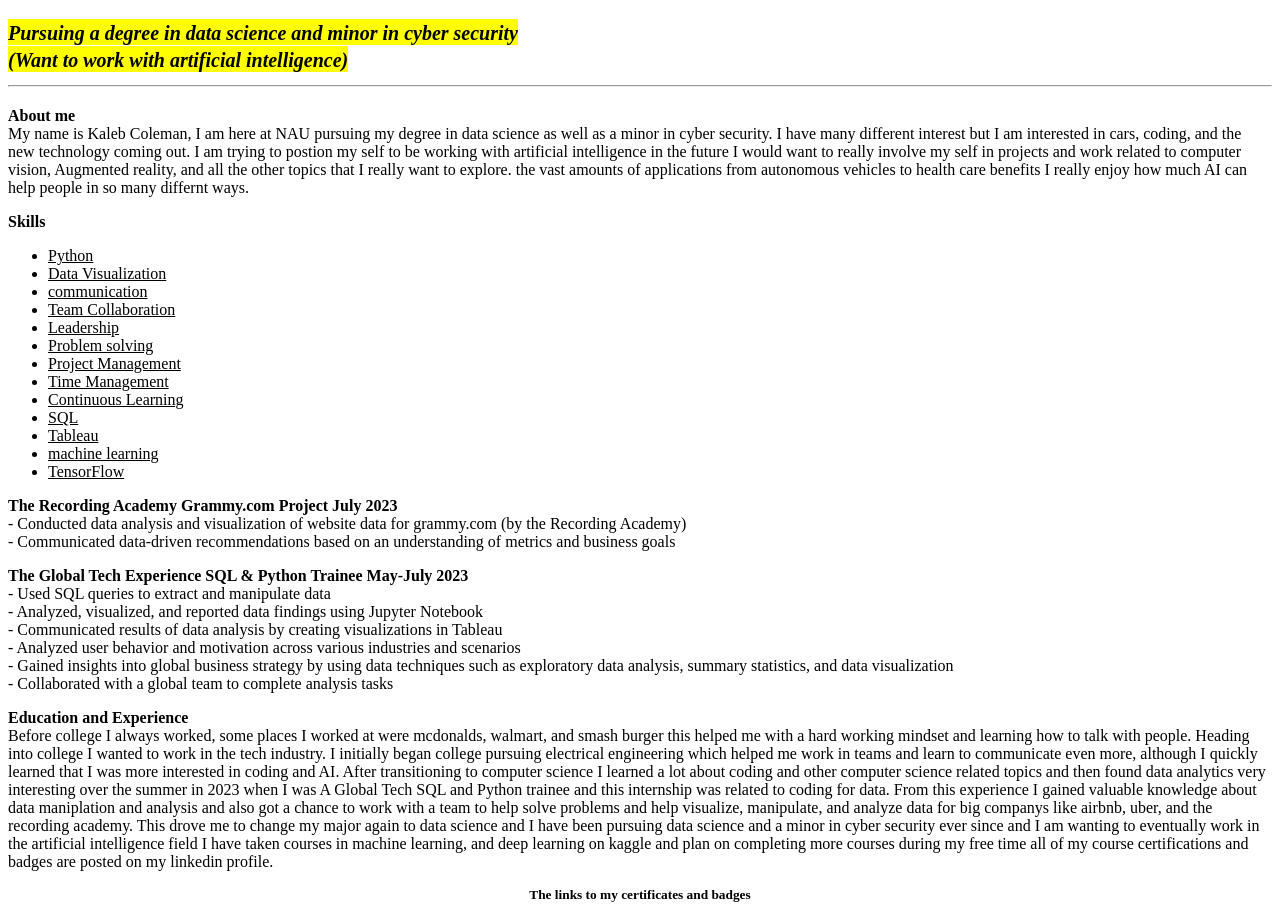
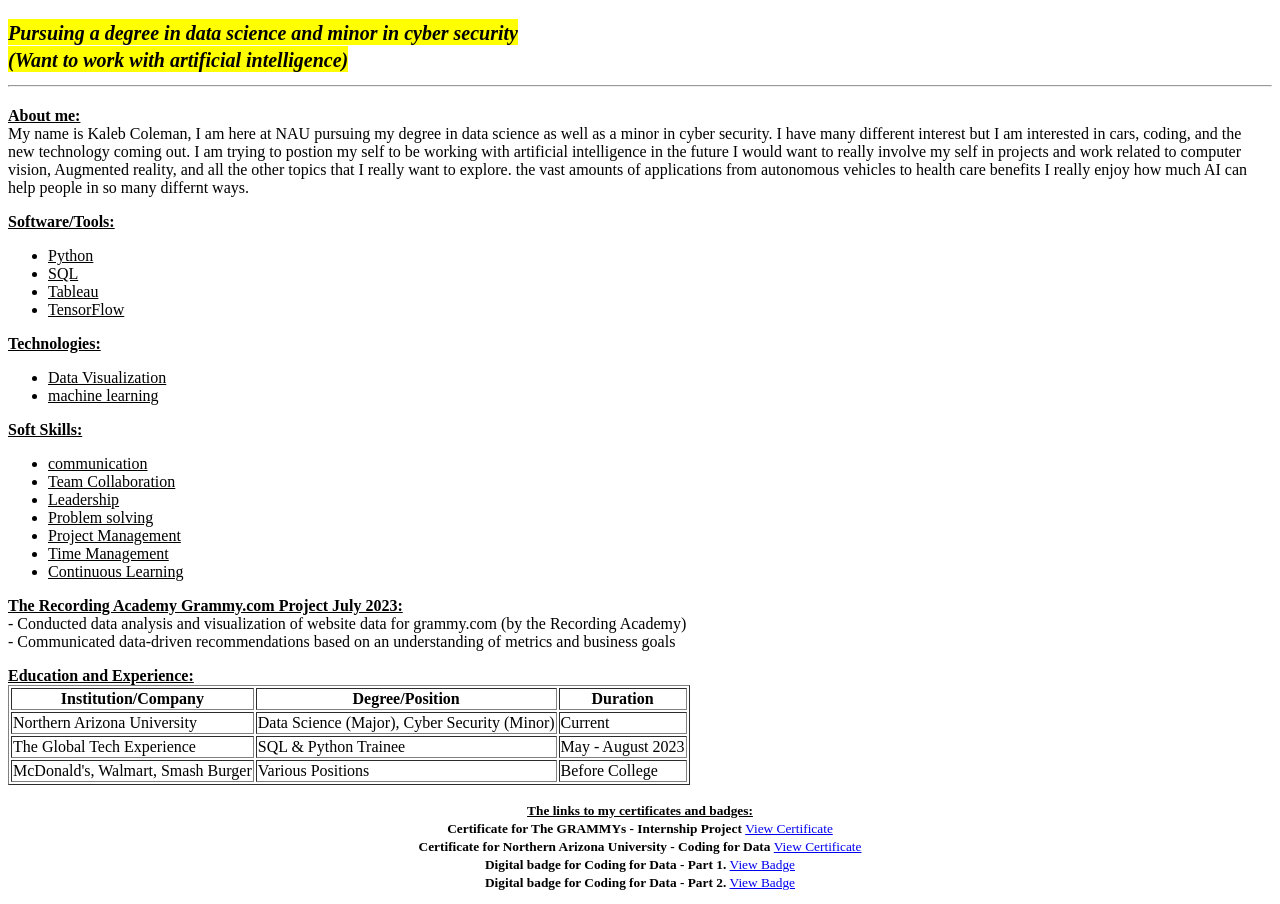
Before and after one commit to kalebcoleman/portfolio, a plain HTML site: page second-webpage/index.html in a window 1280 px wide. Shown: the part 61-965 px from the top of the page. Drawn offline with Linux system fonts and the light colour scheme.

Commit message:
Updated skills section with categorized lists and reduced spacing and updated experience with a table

```diff
--- a/second-webpage/index.html
+++ b/second-webpage/index.html
@@ -32,27 +32,36 @@
         </i>
         <!-- Introduction paragraph -->
         <p>
-            <b>
+
             <!-- bloded and broke the line to form a title-->
-            About me
+            <ins><b>About me:</b></ins>
             <br>
-            </b>
+
             My name is Kaleb Coleman, I am here at NAU pursuing my degree in data science as well as a minor in cyber security. I have many different interest but I am interested in cars, coding, and the new technology coming out. I am trying to postion my self to be working with artificial intelligence in the future I would want to really involve my self in projects and work related to computer vision, Augmented reality, and all the other topics that I really want to explore. the vast amounts of applications from autonomous vehicles to health care benefits I really enjoy how much AI can help people in so many differnt ways.
         </p>
 
 
         <!-- Skills -->
         <p>
-            <b>
-            <!-- bolded and broke the line to form a title-->
-            Skills
-            <br>
-            </b>
-            <!-- decieded to put them all into bullet points and also used <ins> inside to underline each skill -->
+            <ins><b>Software/Tools:</b></ins>
                 <ul>
                     <ins>
                         <li>Python</li>
+                        <li>SQL</li>
+                        <li>Tableau</li>
+                        <li>TensorFlow</li>
+                    </ins>
+                </ul>
+                <ins><b>Technologies:</b></ins>
+                <ul>
+                    <ins>
                         <li>Data Visualization</li>
+                        <li>machine learning</li>
+                    </ins>
+                </ul>
+                <ins><b>Soft Skills:</b></ins>
+                <ul>
+                    <ins>
                         <li>communication</li>
                         <li>Team Collaboration</li>
                         <li>Leadership</li>
@@ -60,70 +69,57 @@
                         <li>Project Management</li>
                         <li>Time Management</li>
                         <li>Continuous Learning</li>
-            <li>SQL</li>
-            <li>Tableau</li>
-            <li>machine learning</li>
-            <li>TensorFlow</li>
                     </ins>
                 </ul>
+
+                </ul>
+
             <!-- I put <ins> to underline all my skills and ul and li for bullet points -->
         </p>
 
 
         <!-- Projects -->
         <p>
-            <b>
+
             <!-- bloded and broke the line to form a title-->
-            The Recording Academy Grammy.com Project July 2023
-            </b>
+            <ins><b>The Recording Academy Grammy.com Project July 2023:</b></ins>
             <br>
             - Conducted data analysis and visualization of website data for grammy.com (by the Recording Academy)
             <br>
             - Communicated data-driven recommendations based on an understanding of metrics and business goals
-
-
-
         </p>
 
         <!-- education and experience -->
+           <table border="1">
+            <ins><b>Education and Experience:</b></ins>
+            <tr>
+                <th>Institution/Company</th>
+                <th>Degree/Position</th>
+                <th>Duration</th>
+            </tr>
+            <tr>
+                <td>Northern Arizona University</td>
+                <td>Data Science (Major), Cyber Security (Minor)</td>
+                <td>Current</td>
+            </tr>
+            <tr>
+                <td>The Global Tech Experience</td>
+                <td>SQL & Python Trainee</td>
+                <td>May - August 2023</td>
+            </tr>
+            <tr>
+                <td>McDonald's, Walmart, Smash Burger</td>
+                <td>Various Positions</td>
+                <td>Before College</td>
+            </tr>
+        </table>
+
         <p>
-            <b>
-            <!-- bloded and broke the line to form a title-->
-            The Global Tech Experience SQL & Python Trainee  May-July  2023
-            </b>
-            <br>
-            - Used SQL queries to extract and manipulate data
-            <br>
-            - Analyzed, visualized, and reported data findings using Jupyter Notebook
-            <br>
-            - Communicated results of data analysis by creating visualizations in Tableau
-            <br>
-            - Analyzed user behavior and motivation across various industries and scenarios
-            <br>
-            - Gained insights into global business strategy by using data techniques such as exploratory data analysis, summary statistics, and data visualization
-            <br>
-            - Collaborated with a global team to complete analysis tasks
-        </p>
-        <!-- education and experience extended -->
-        <p>
-            <b>
-            Education and Experience
-            </b>
-            <br>
-
-            Before college I always worked, some places I worked at were mcdonalds, walmart, and smash burger this helped me with a hard working mindset and learning how to talk with people. Heading into college I wanted to work in the tech industry. I initially began college pursuing electrical engineering which helped me work in teams and learn to communicate even more, although I quickly learned that I was more interested in coding and AI. After transitioning to computer science I learned a lot about coding and other computer science related topics and then found data analytics very interesting over the summer in 2023 when I was A Global Tech SQL and Python trainee and this internship was related to coding for data. From this experience I gained valuable knowledge about data maniplation and analysis and also got a chance to work with a team to help solve problems and help visualize, manipulate, and analyze data for big companys like airbnb, uber, and the recording academy. This drove me to change my major again to data science and I have been pursuing data science and a minor in cyber security ever since and I am wanting to eventually work in the artificial intelligence field I have taken courses in machine learning, and deep learning on kaggle and plan on completing more courses during my free time all of my course certifications and badges are posted on my linkedin profile.
-
-        </p>
-
-
         <center>
         <small>
         <!-- links to my certificates and badges-->
-        <p>
-            <b>
-            <!-- bloded and broke the line to form a title for each link -->
-            The links to my certificates and badges
-            </b>
+
+            <ins><b>The links to my certificates and badges:</b></ins>
             <br>
             <b>
             Certificate for The GRAMMYs - Internship Project
@@ -159,9 +155,7 @@
         <!-- Contact information -->
 
         <p>
-            <b>
-            Contact Information
-            </b>
+            <b><ins>Contact Information:</ins></b>
             <br>
             Email: kac965@nau.edu
             <br>
@@ -172,11 +166,9 @@
             href="https://www.linkedin.com/in/kaleb-coleman-a1807a284/">My Linkedin Profile
             </a>
             <br>
-        </p>
         <!-- put the text in the center and made it small for looks -->
         </small>
         </center>
+        </p>
     </body>
-
-
 </html>
```
Lines whose indentation alone changed are shown as unchanged.
